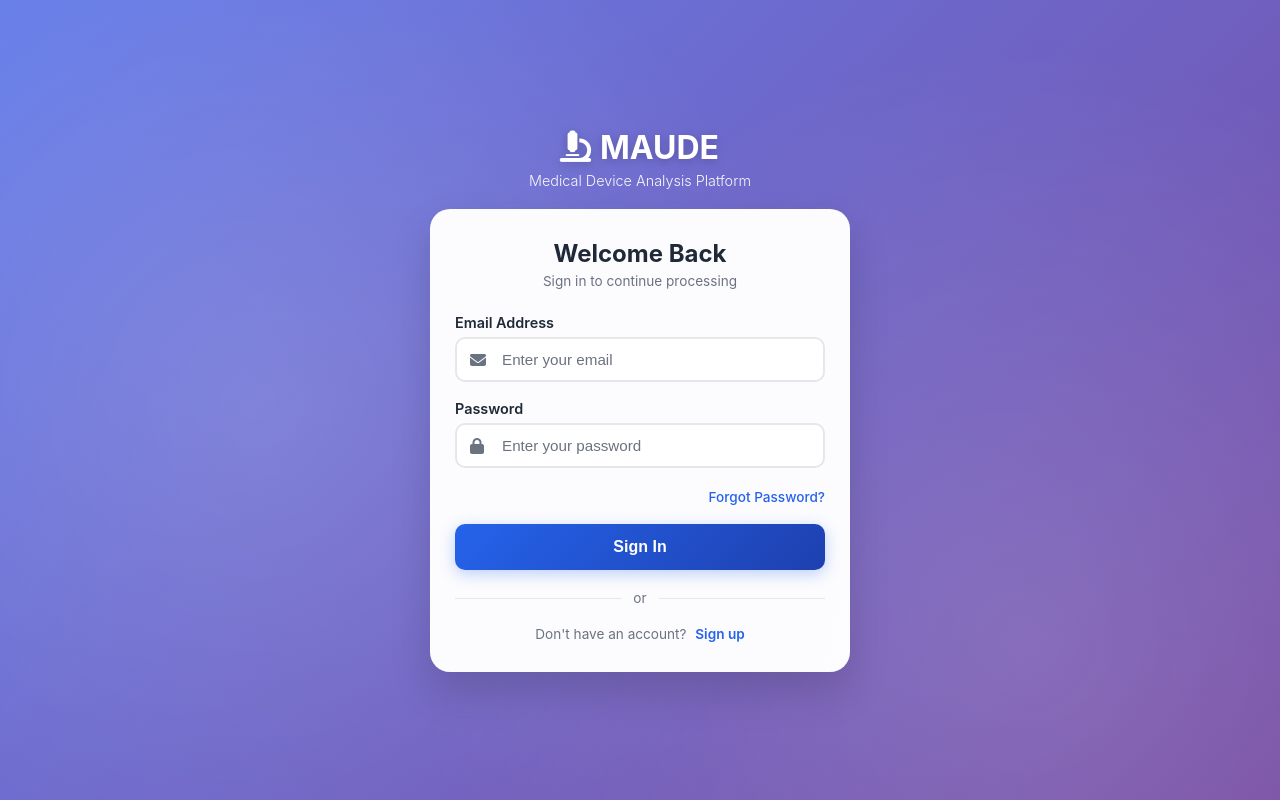
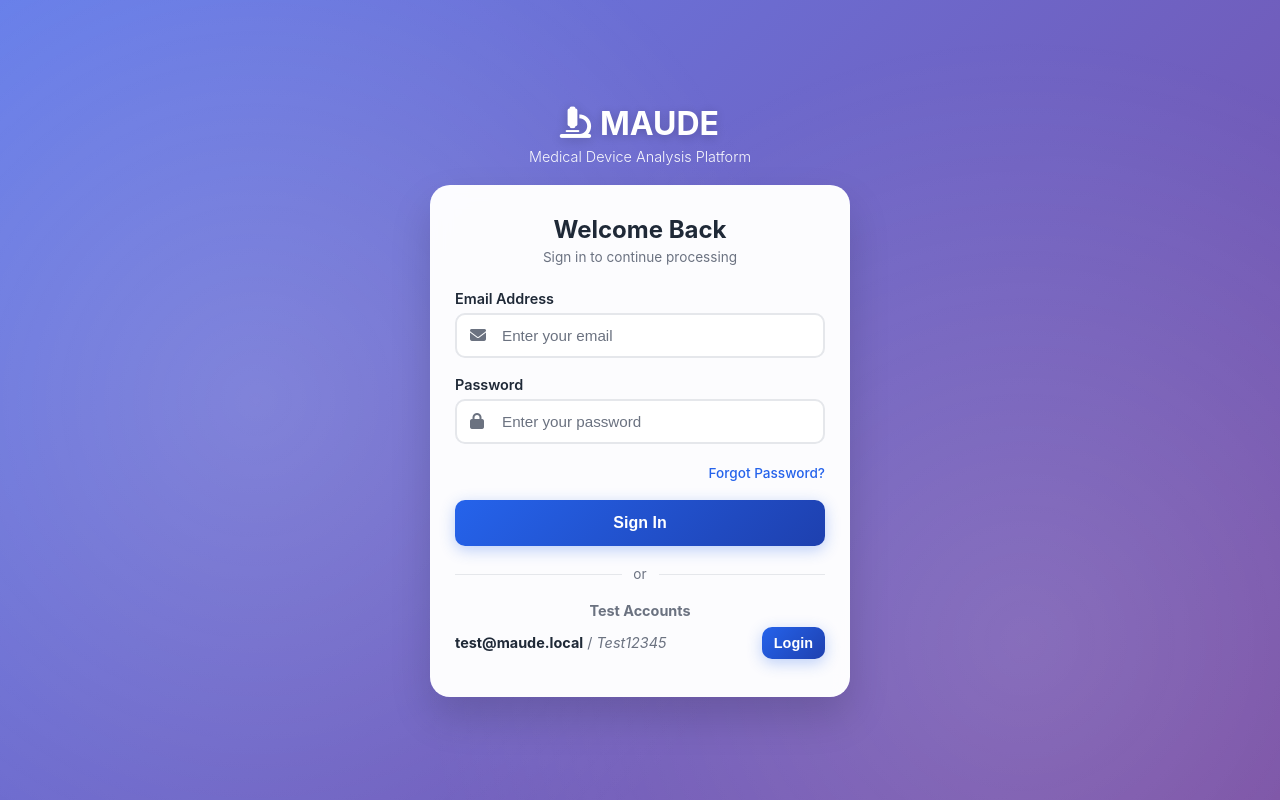
Before and after one commit to Devarsh009/FDA-MAUDE-Data-Processing-Analysis-Platform, a Flask app: page /login in a window 1280 px wide. Run offline with Flask 3, Linux system fonts and the light colour scheme; parts of the project's set-up code (start-up, migrations or seed data) failed here and were passed over.

Commit message:
feat: add test account UI and auto-login + seed test user when enabled

```diff
--- a/app.py
+++ b/app.py
@@ -112,7 +112,19 @@ def login():
     """Render login page."""
     if current_user.is_authenticated:
         return redirect(url_for('index'))
-    return render_template('login.html')
+    # Expose test accounts to the login template when enabled
+    try:
+        from config import TEST_ACCOUNTS_ENABLED, TEST_USER_EMAIL, TEST_USER_PASSWORD
+        test_accounts = []
+        if TEST_ACCOUNTS_ENABLED:
+            test_accounts = [{
+                'email': TEST_USER_EMAIL,
+                'password': TEST_USER_PASSWORD,
+                'label': 'Test Account'
+            }]
+    except Exception:
+        test_accounts = []
+    return render_template('login.html', test_accounts=test_accounts)
 
 
 @app.route('/register')
--- a/config.py
+++ b/config.py
@@ -70,3 +70,9 @@ MAIL_DEFAULT_SENDER = os.getenv("MAIL_DEFAULT_SENDER", MAIL_USERNAME)
 
 # Password Reset Token Expiry (in seconds)
 PASSWORD_RESET_EXPIRY = 3600  # 1 hour
+
+# Test accounts for development/testing
+# Set TEST_ACCOUNTS_ENABLED to 'False' in production to hide and avoid auto-creation
+TEST_ACCOUNTS_ENABLED = os.getenv("TEST_ACCOUNTS_ENABLED", "True").lower() == "true"
+TEST_USER_EMAIL = os.getenv("TEST_USER_EMAIL", "test@maude.local")
+TEST_USER_PASSWORD = os.getenv("TEST_USER_PASSWORD", "Test12345")
--- a/templates/login.html
+++ b/templates/login.html
@@ -459,11 +459,30 @@
                 </button>
             </form>
 
+            <!-- Test accounts (rendered only if provided by the server) -->
+            {% if test_accounts %}
             <div class="divider">or</div>
-
+            <div class="test-accounts" style="margin-top:16px;">
+                <h3 style="text-align:center; color:var(--text-secondary); font-size:0.9rem; margin-bottom:8px;">Test Accounts</h3>
+                {% for acc in test_accounts %}
+                <div class="test-account" style="display:flex; gap:8px; align-items:center; justify-content:space-between; margin-bottom:8px;">
+                    <div style="font-size:0.9rem; color:var(--text-primary);">
+                        <strong>{{ acc.email }}</strong>
+                        <span style="color:var(--text-secondary);"> / </span>
+                        <em style="color:var(--text-secondary);">{{ acc.password }}</em>
+                    </div>
+                    <div>
+                        <button class="submit-btn" style="padding:8px 12px; font-size:0.9rem;" type="button" data-email="{{ acc.email }}" data-password="{{ acc.password }}" aria-label="Login as {{ acc.email }}">Login</button>
+                    </div>
+                </div>
+                {% endfor %}
+            </div>
+            {% else %}
+            <div class="divider">or</div>
             <div class="register-link">
                 Don't have an account? <a href="/register">Sign up</a>
             </div>
+            {% endif %}
         </div>
     </div>
 
@@ -529,6 +548,47 @@
                 btnText.textContent = 'Sign In';
             }
         });
+
+        // Auto-login handler for Test Accounts buttons
+        document.querySelectorAll('.test-account button[type="button"]').forEach(btn => {
+            btn.addEventListener('click', async (e) => {
+                const email = btn.dataset.email;
+                const password = btn.dataset.password;
+
+                if (!email || !password) {
+                    showAlert('Test account not configured correctly.', 'error');
+                    return;
+                }
+
+                // Disable all login controls
+                btn.disabled = true;
+                submitBtn.disabled = true;
+                btnText.textContent = 'Signing in...';
+
+                try {
+                    const response = await fetch('/api/login', {
+                        method: 'POST',
+                        headers: { 'Content-Type': 'application/json' },
+                        body: JSON.stringify({ email, password })
+                    });
+
+                    const data = await response.json();
+                    if (response.ok) {
+                        showAlert('Login successful! Redirecting...', 'success');
+                    } else {
+                        showAlert(data.error || 'Auto-login failed', 'error');
+                        btn.disabled = false;
+                        submitBtn.disabled = false;
+                        btnText.textContent = 'Sign In';
+                    }
+                } catch (err) {
+                    showAlert('Network error during auto-login. Please try again.', 'error');
+                    btn.disabled = false;
+                    submitBtn.disabled = false;
+                    btnText.textContent = 'Sign In';
+                }
+            });
+        });
     </script>
 </body>
 </html>
```
Also changed, not shown: backend/auth.py (+20 -0 lines).
